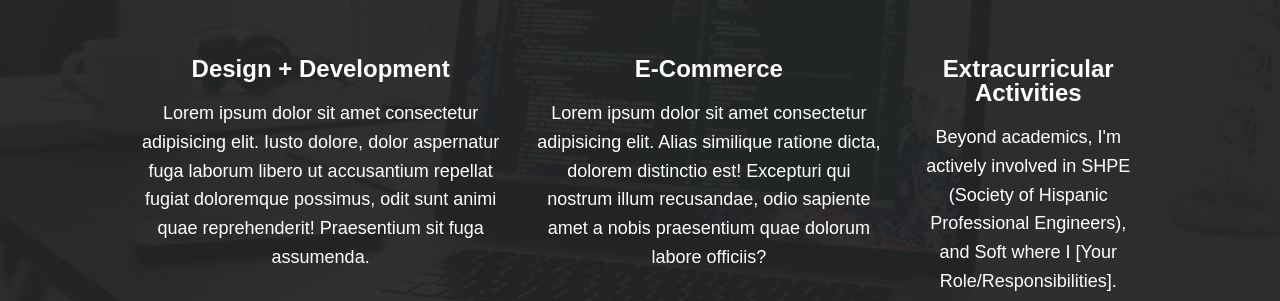
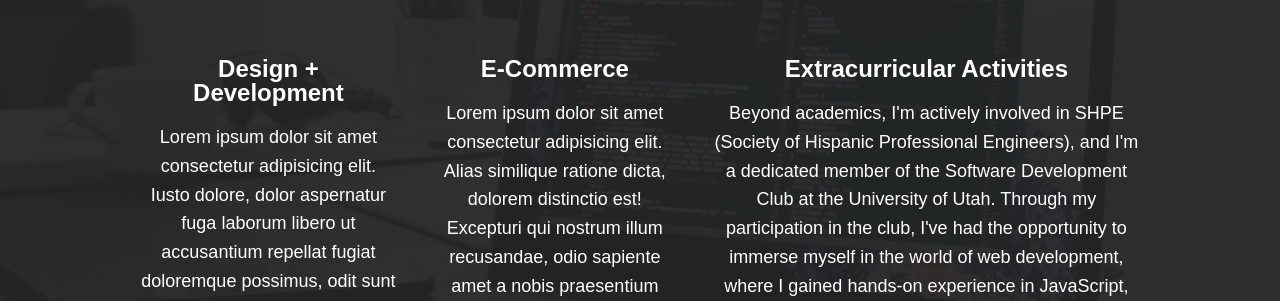
Before and after one commit to KevinSotoMiranda/KevinSotoWebsite, a plain HTML site: page index.html in a window 1280 px wide. Shown: the part 650-951 px from the top of the page. Drawn offline with nearby package versions, Linux system fonts and the light colour scheme; a web font is replaced by a local one.

Commit message:
Changed AnimalCrossing image

```diff
--- a/index.html
+++ b/index.html
@@ -69,8 +69,10 @@
 
                 <div class="service">
                     <h3>Extracurricular Activities</h3>
-                    <p>Beyond academics, I'm actively involved in SHPE (Society of Hispanic Professional Engineers), and Soft
-                         where I [Your Role/Responsibilities].</p>
+                    <p>Beyond academics, I'm actively involved in SHPE (Society of Hispanic Professional Engineers),
+                        and I'm a dedicated member of the Software Development Club at the University of Utah. Through
+                        my participation in the club, I've had the opportunity to immerse myself in the world of web
+                        development, where I gained hands-on experience in JavaScript, HTML, and the React library.</p>
                 </div> <!-- / service -->
             </div> <!-- / services -->
 
```
Also changed, not shown: websitePhotos/AnimalCrossing.png.
